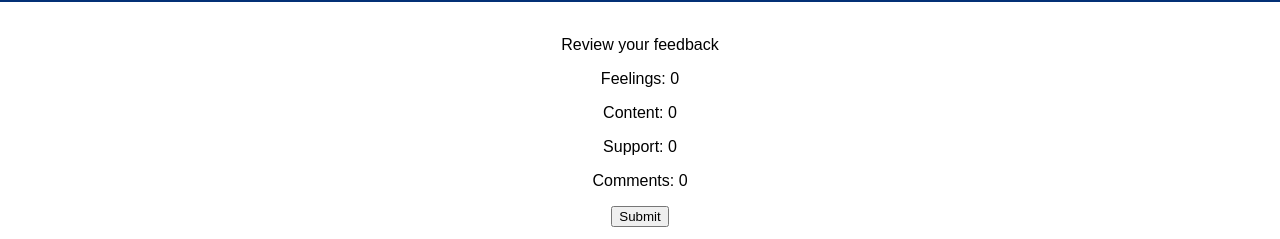
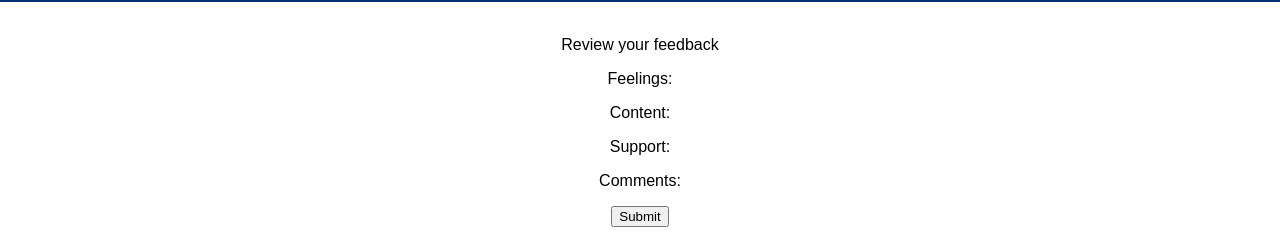
Before and after one commit to Alexbcampbell/weekend-feedback-loop, a React (Create React App) app: page /#/review in a window 1280 px wide. Shown: the part 143-382 px from the top of the page. Built offline with nearby package versions, Linux system fonts and the light colour scheme.

Commit message:
Review page created, shows info from input pages through props, submit button not working yet

```diff
--- a/src/index.js
+++ b/src/index.js
@@ -36,6 +36,12 @@ const commentReducer = (state = '', action) => {
   return state;
 };
 
+const reviewReducer = (state = {}, action) => {
+  if (action.type === 'DISPLAY_REVIEW') {
+    return [...state, action.payload];
+  }
+};
+
 const storeInstance = createStore(
   combineReducers({
     feelingReducer,
--- a/src/pages/ReviewPage/Review.js
+++ b/src/pages/ReviewPage/Review.js
@@ -3,20 +3,21 @@ import { connect } from 'react-redux';
 
 class Review extends Component {
   render() {
+    console.log(this.props);
     return (
       <div>
         <p>Review your feedback</p>
         <p>
-          Feelings: <span>0</span>
+          Feelings: <span>{this.props.store.feelingReducer.feeling}</span>
         </p>
         <p>
-          Content: <span>0</span>
+          Content: <span>{this.props.store.contentReducer.understanding}</span>
         </p>
         <p>
-          Support: <span>0</span>
+          Support: <span>{this.props.store.supportReducer.support}</span>
         </p>
         <p>
-          Comments: <span>0</span>
+          Comments: <span>{this.props.store.commentReducer.comments}</span>
         </p>
         <div>
           <button>Submit</button>
```
